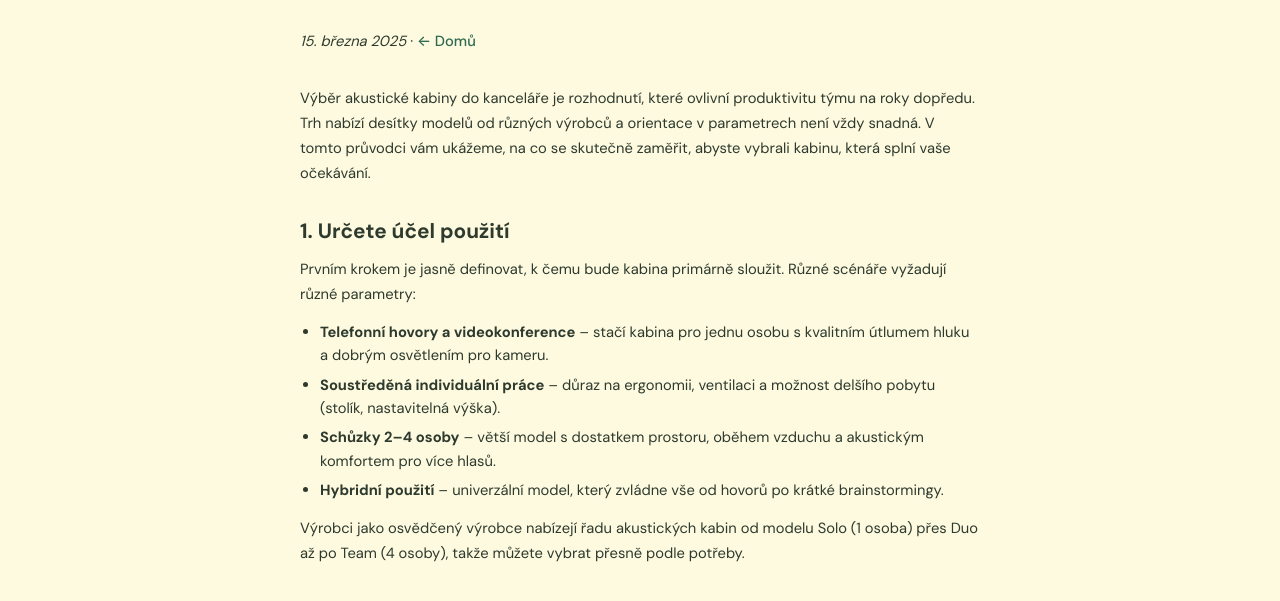
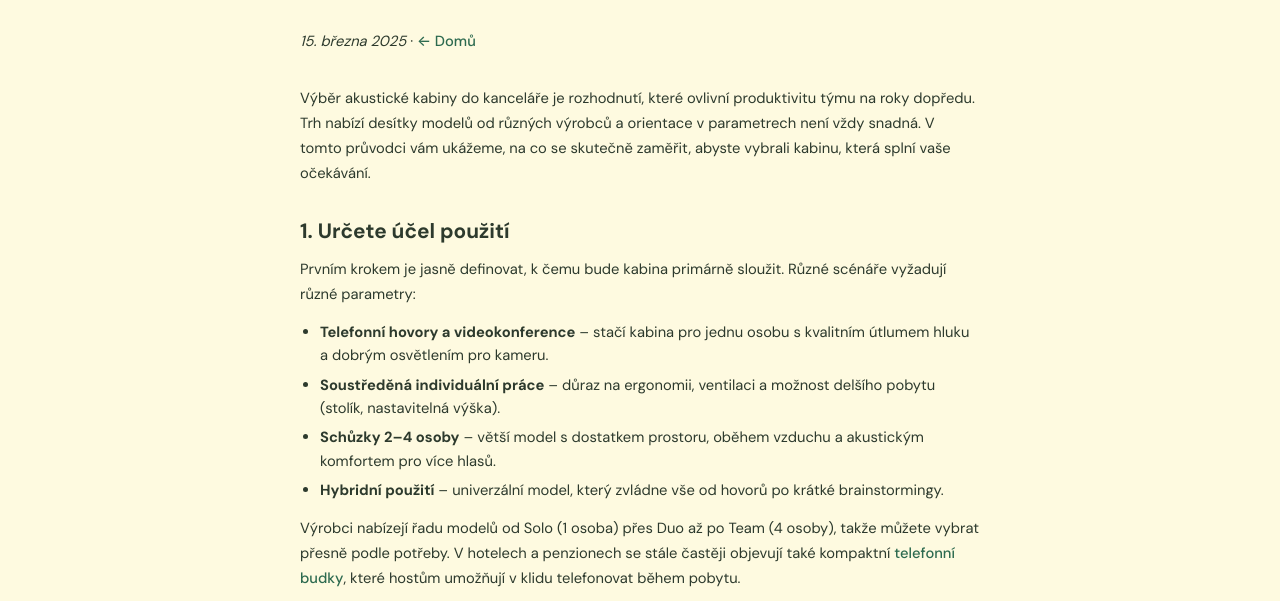
Before and after one commit to sserbin1/penzionvlukach, a website: page blog/jak-vybrat-akustickou-kabinu.html in a window 1280 px wide. Shown: the part 158-759 px from the top of the page. Drawn offline with Linux system fonts and the light colour scheme.

Commit message:
Add silent-box.com link to jak-vybrat-akustickou-kabinu article

```diff
--- a/blog/jak-vybrat-akustickou-kabinu.html
+++ b/blog/jak-vybrat-akustickou-kabinu.html
@@ -57,7 +57,7 @@
                     <li><strong>Schůzky 2–4 osoby</strong> – větší model s dostatkem prostoru, oběhem vzduchu a akustickým komfortem pro více hlasů.</li>
                     <li><strong>Hybridní použití</strong> – univerzální model, který zvládne vše od hovorů po krátké brainstormingy.</li>
                 </ul>
-                <p>Výrobci jako osvědčený výrobce nabízejí řadu akustických kabin od modelu Solo (1 osoba) přes Duo až po Team (4 osoby), takže můžete vybrat přesně podle potřeby.</p>
+                <p>Výrobci nabízejí řadu modelů od Solo (1 osoba) přes Duo až po Team (4 osoby), takže můžete vybrat přesně podle potřeby. V hotelech a penzionech se stále častěji objevují také kompaktní <a href="https://silent-box.com/cs/#silentboxes" target="_blank" rel="noopener">telefonní budky</a>, které hostům umožňují v klidu telefonovat během pobytu.</p>
 
                 <h2>2. Zvuková izolace: klíčový parametr</h2>
                 <p>Zvuková izolace je hlavní důvod, proč si firmy akustické kabiny pořizují. Při hodnocení se zaměřte na:</p>
```
